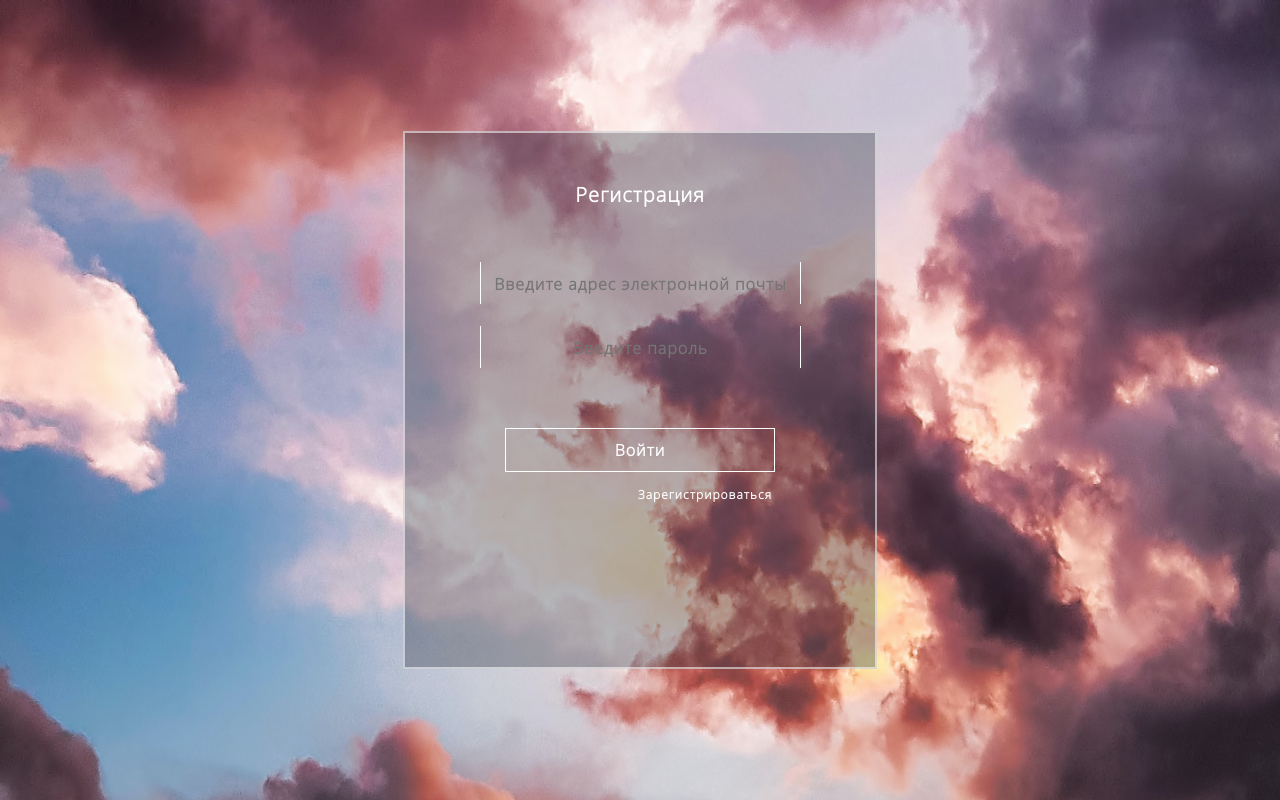
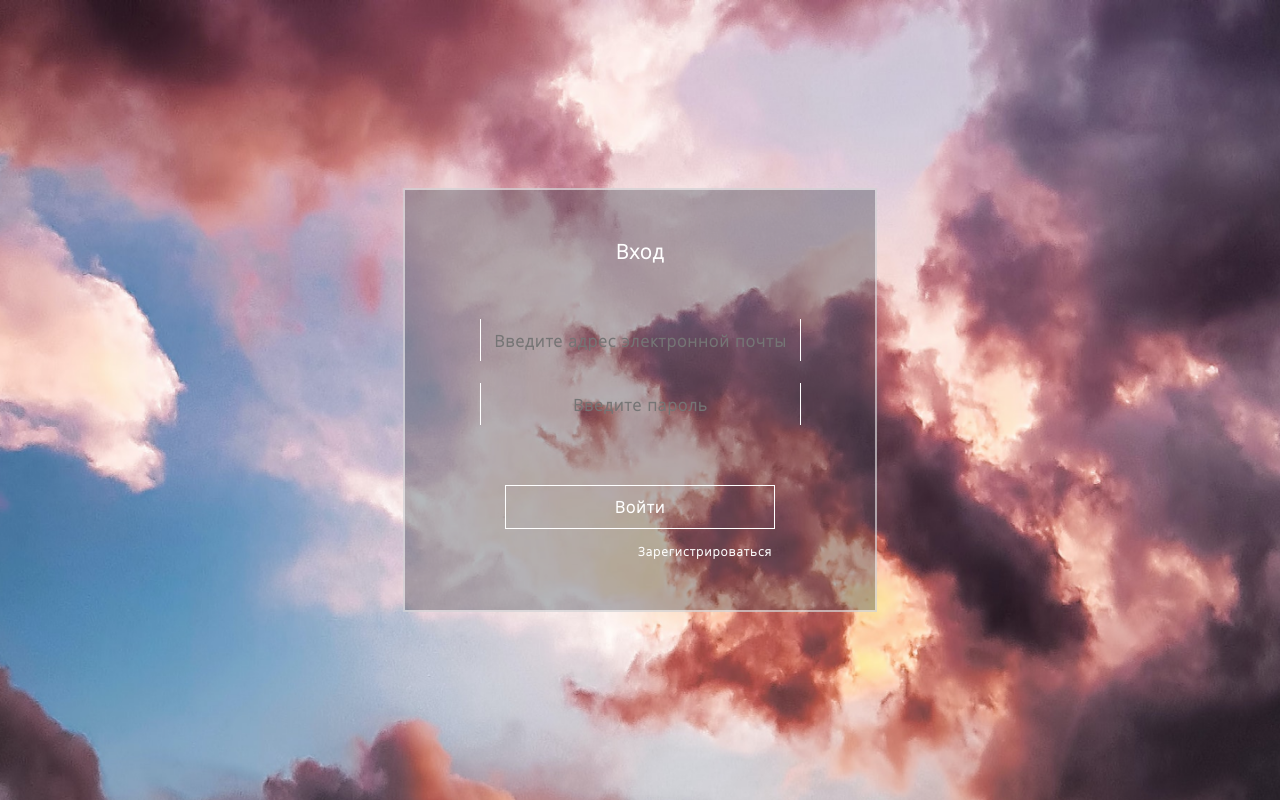
Before and after one commit to foggydawning/HealthAndWeather, a Flask app: page /login in a window 1280 px wide. Run offline with Flask 2, Linux system fonts and the light colour scheme.

Commit message:
fix all the flaws in appearance

```diff
--- a/website/app/managers/ipdata_manager.py
+++ b/website/app/managers/ipdata_manager.py
@@ -6,7 +6,7 @@ class IpdataManager:
     def __init__(self):
         self.api_key = Config.IPDATA_API_KEY
 
-    def get_response(self, ip: str) ->  dict[str, int] | dict[str, str | int] :
+    def get_response(self, ip: str):
         ip_data = ipdata.IPData(self.api_key)
         response = ip_data.lookup(ip)
         return response
--- a/website/app/static/styles/registration_page.css
+++ b/website/app/static/styles/registration_page.css
@@ -48,6 +48,18 @@ body {
 
     width: 470px;
     height: 534px;
+
+    border: 2px solid rgba(255, 255, 255, 0.55);
+    background: rgba(43, 53, 67, 0.35);
+}
+
+.mainLoginBlock {
+    align-self: center;
+    display: flex;
+    flex-direction: column;
+
+    width: 470px;
+    height: 420px;
 
     border: 2px solid rgba(255, 255, 255, 0.55);
     background: rgba(43, 53, 67, 0.35);
--- a/website/app/templates/login.html
+++ b/website/app/templates/login.html
@@ -9,9 +9,9 @@
 
     <body>
 
-    <div class="registrationBlock">
+    <div class="mainLoginBlock">
         <div class="registrationBlockContent">
-            <h1>Регистрация</h1>
+            <h1>Вход</h1>
             <form action="" method="post" novalidate>
                 {{ form.hidden_tag() }}
                 <div class="fieldsBlock">
```
Also changed, not shown: website/app/templates/main.html (+17 -13 lines), website/app.db.
